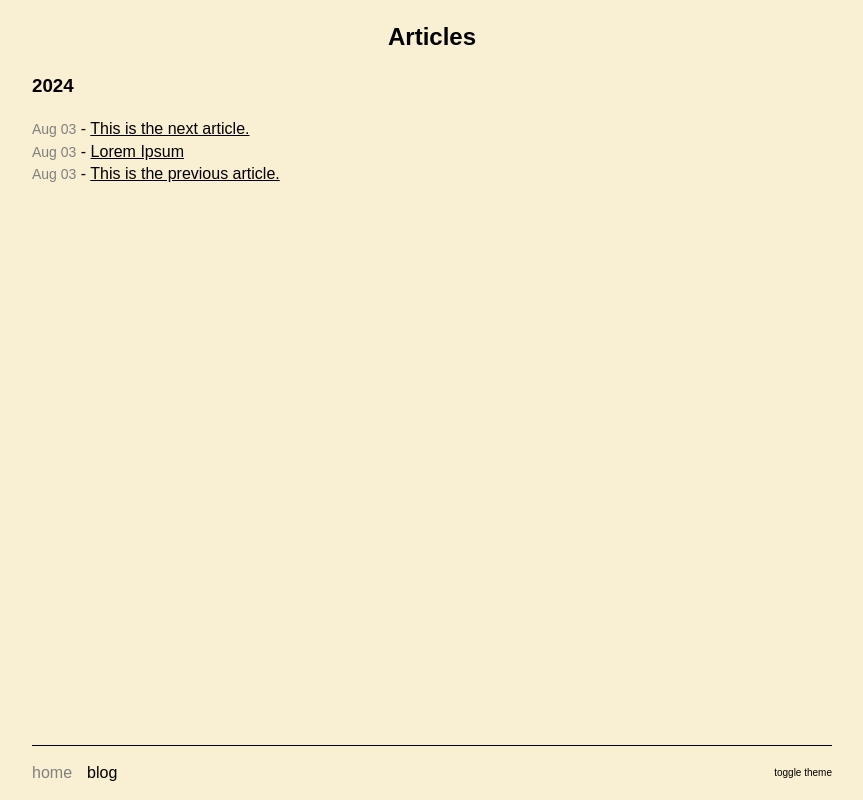
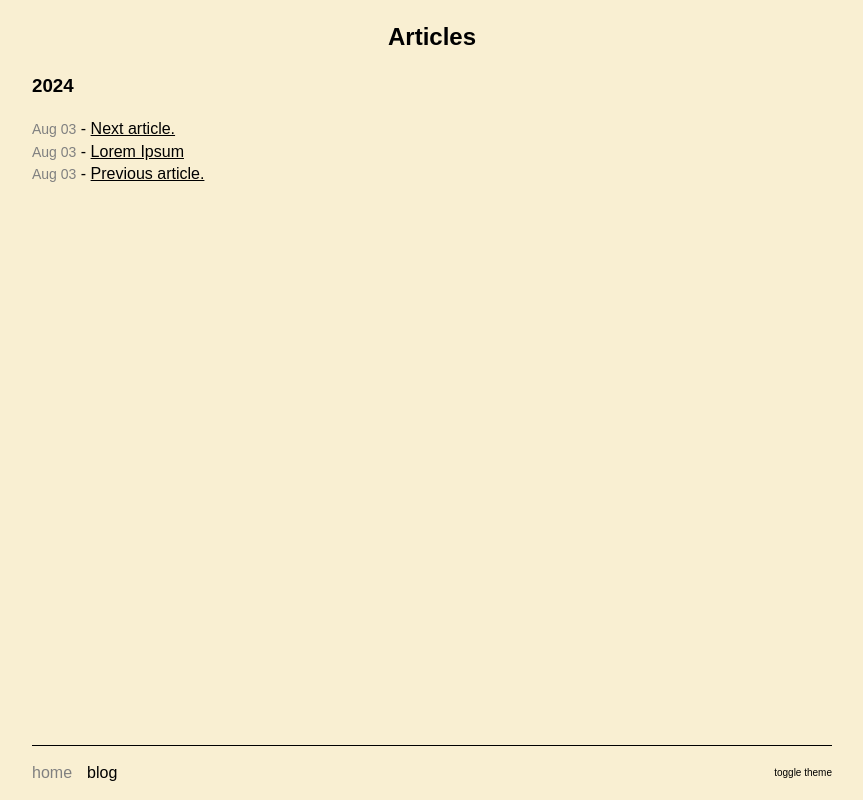
Before and after one commit to yugamsehgal/yugamsehgal.github.io, a plain HTML site: page articles/index.html in a window 1280 px wide. Shown: the whole page, without its empty margins (208-1071 px from the left). Drawn offline with Linux system fonts and the light colour scheme.

Commit message:
changes to site

```diff
--- a/articles/index.html
+++ b/articles/index.html
@@ -45,7 +45,7 @@
 			<li>
 				<time datetime="2024-08-03">Aug 03</time>
 				-
-				<a href="this-is-the-next-article/">This is the next article.</a>
+				<a href="next-article/">Next article.</a>
 			</li>
 			<li>
 				<time datetime="2024-08-03">Aug 03</time>
@@ -55,7 +55,7 @@
 			<li>
 				<time datetime="2024-08-03">Aug 03</time>
 				-
-				<a href="this-is-the-previous-article/">This is the previous article.</a>
+				<a href="previous-article/">Previous article.</a>
 			</li>
 
 		</ul>
```
